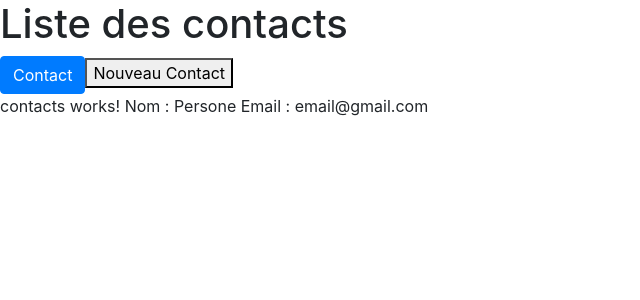
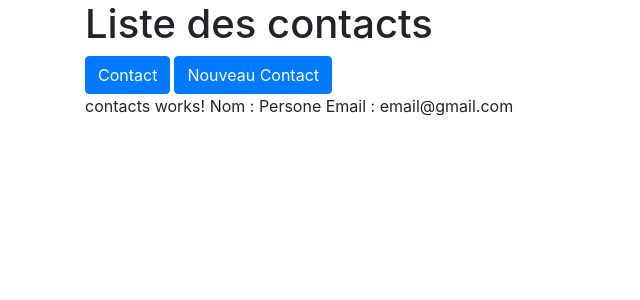
Before and after one commit to FehimMahfoud/Angular, an Angular app: page / in a window 1280 px wide. Shown: the top 300 px of the page, without its empty margins (0-640 px from the left). Built offline with nearby package versions, Linux system fonts and the light colour scheme.

Commit message:
Ajouter du style à la page

```diff
--- a/src/app/app.component.html
+++ b/src/app/app.component.html
@@ -1,5 +1,8 @@
-<h1>Liste des contacts</h1>
-<p>
-  <button class="btn btn-primary">Contact</button><button>Nouveau Contact</button>
-  <app-contacts></app-contacts>
-</p>
+<div class="container">
+  <h1>Liste des contacts</h1>
+  <button class="btn btn-primary">Contact</button>
+  <button class="btn btn-primary ml-1">Nouveau Contact</button>
+  <p>
+    <app-contacts></app-contacts>
+  </p>
+</div>
--- a/src/styles.css
+++ b/src/styles.css
@@ -1,3 +1,3 @@
-@import  "~bootstrap/dist/css/bootstrap.css",
+@import  "~bootstrap/dist/css/bootstrap.css";
 
 /* You can add global styles to this file, and also import other style files */
```
